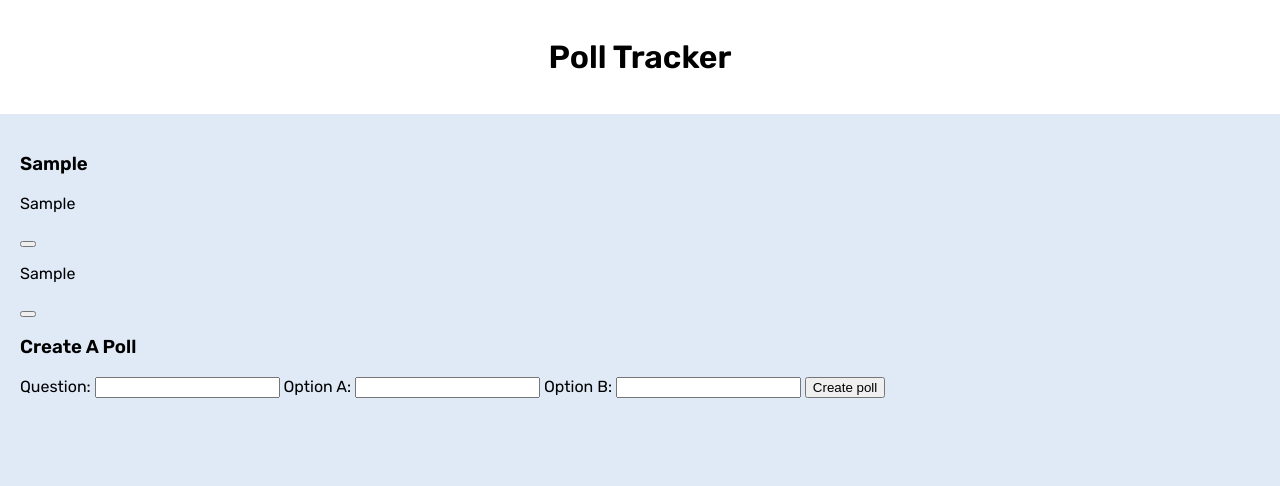
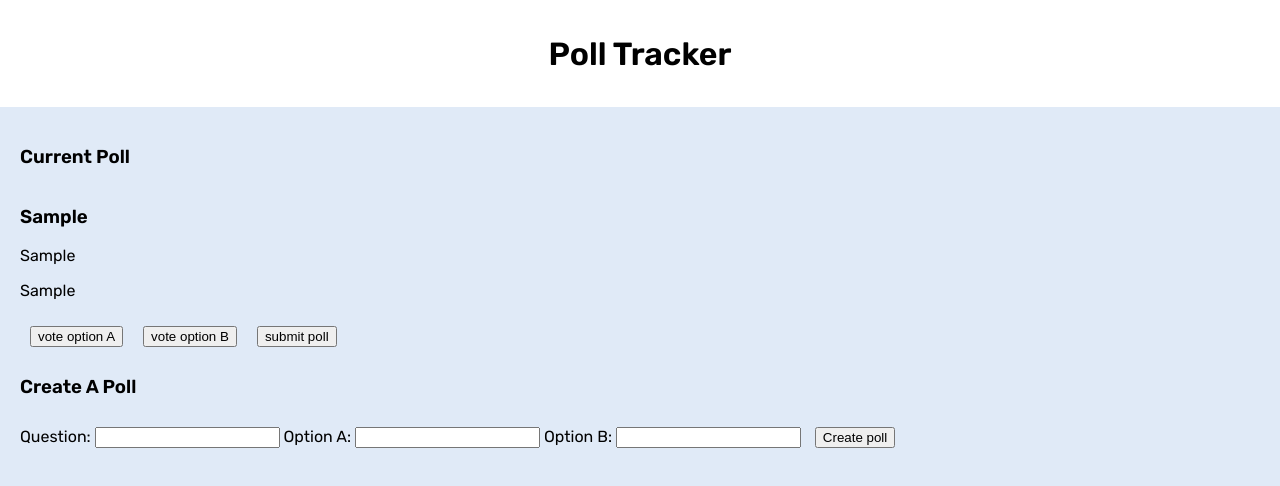
Before and after one commit to kyle-j-mccall/poll-tracker-from-scratch, a plain HTML site: page index.html in a window 1280 px wide. Both pictures are taken after typing "Sample", "Sample", "Sample" into the empty fields and a click on the button "Create poll". Drawn offline with Linux system fonts and the light colour scheme.

Commit message:
adds vote and submit poll buttons

```diff
--- a/app.js
+++ b/app.js
@@ -30,7 +30,7 @@ pollForm.addEventListener('submit', (e) => {
     optionA = userOptionA;
     optionB = userOptionB;
 
-    displayPoll();
+    displaCurrentPoll();
 
     pollForm.reset();
 
@@ -41,7 +41,7 @@ pollForm.addEventListener('submit', (e) => {
 });
 
 
-function displayPoll() {
+function displaCurrentPoll() {
     const currentPoll = renderCurrentPoll(question, optionA, optionB);
     currentPollEl.append(currentPoll);
 }
--- a/index.html
+++ b/index.html
@@ -21,11 +21,17 @@
         <h1>Poll Tracker</h1>
     </header>
     <main>
-        <section id="current-poll-section">
-            <h3>Current Poll</h3>
+        <h3>Current Poll</h3>
+        <section id="current-poll-section" class="current-poll">
+
+
         </section>
-
-        <section>
+        <section class="vote-buttons">
+            <button id="option-a-button">vote option A</button>
+            <button id="option-b-button">vote option B</button>
+            <button id="submit-poll-button">submit poll</button>
+        </section>
+        <section class="input-section">
             <form id="poll-form">
                 <h3>Create A Poll</h3>
                 <label>
--- a/render-utils.js
+++ b/render-utils.js
@@ -2,15 +2,15 @@ export function renderCurrentPoll(question, optionA, optionB) {
     const currentPollContainer = document.createElement('div');
     const userQuestionEl = document.createElement('h3');
     const optionAEl = document.createElement('p');
-    const voteAButton = document.createElement('button');
     const optionBEl = document.createElement('p');
-    const voteBButton = document.createElement('button');
+
+
 
 
     userQuestionEl.textContent = question;
     optionAEl.textContent = optionA;
     optionBEl.textContent = optionB;
 
-    currentPollContainer.append(userQuestionEl, optionAEl, voteAButton, optionBEl, voteBButton);
+    currentPollContainer.append(userQuestionEl, optionAEl, optionBEl);
     return currentPollContainer;
 }
--- a/styles/global.css
+++ b/styles/global.css
@@ -20,10 +20,30 @@ header {
     background-color: var(--header-background);
 }
 
+.current-poll {
+    display: flex;
+}
+
+.input-section {
+    display: block;
+
+}
+
+button {
+    margin: 10px;
+}
+
+.vote-buttons {
+    display: flex;
+
+}
+
 main {
     padding: 20px;
 
 }
+
+
 
 footer {
     position: sticky;
```
